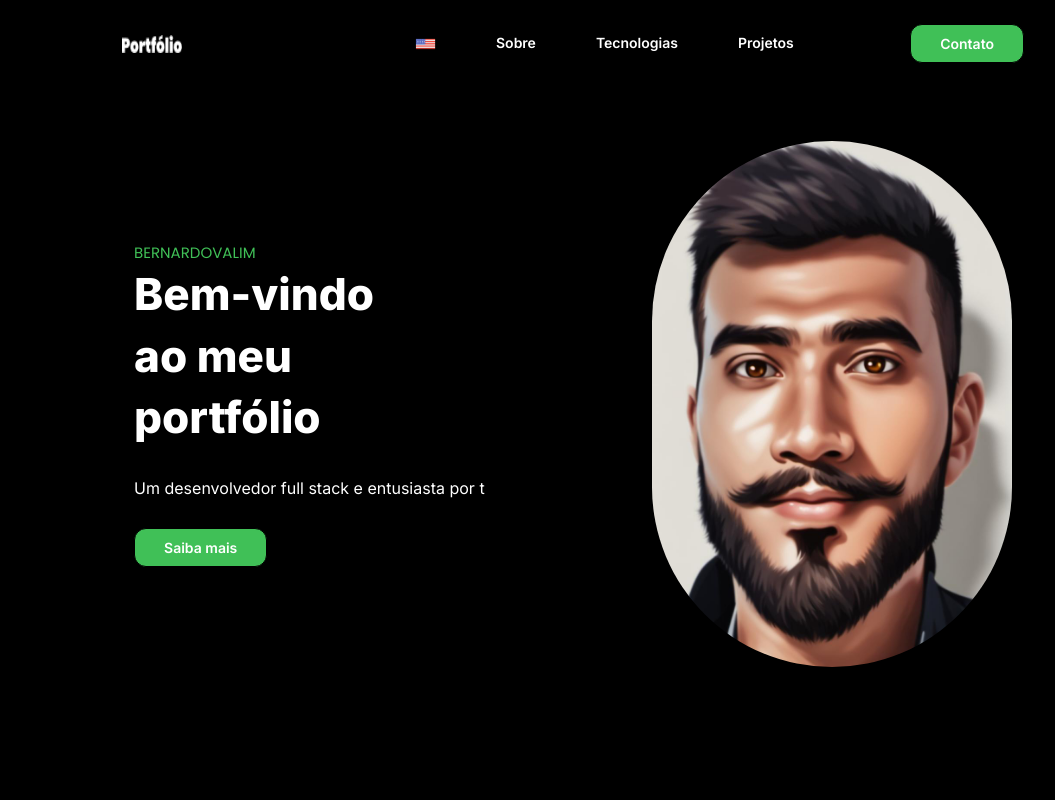
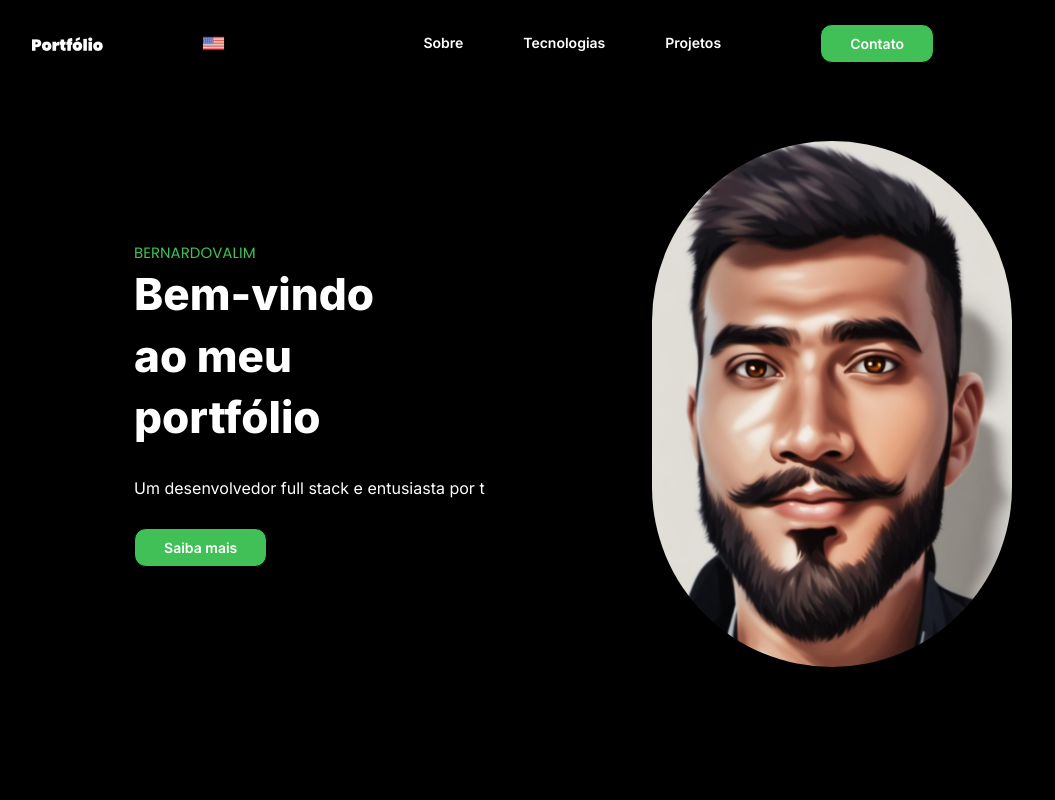
Before and after one commit to Kenzie-Academy-Brasil-Developers/m3-s1-entrega-portfolio-template_bervalim, a React (Vite) app: page / in a window 1280 px wide. Shown: the top 800 px of the page, without its empty margins (67-1122 px from the left). Built offline with nearby package versions, Linux system fonts and the light colour scheme.

Commit message:
feat/border-color

```diff
--- a/index.html
+++ b/index.html
@@ -5,7 +5,7 @@
     <link rel="icon" type="image/svg+xml" href="./src/assets/vite.svg" />
     <meta name="viewport" content="width=device-width, initial-scale=1.0" />
     <link
-      href="https://fonts.googleapis.com/css2?family=Inter:wght@400;600;800&family=Poppins&display=swap"
+      href="https://fonts.googleapis.com/css2?family=Inter:wght@400;600;800&family=Poppins&family=IBM+Plex+Sans&display=swap"
       rel="stylesheet"
     />
     <title>Portifólio</title>
--- a/src/components/Header/index.jsx
+++ b/src/components/Header/index.jsx
@@ -1,4 +1,5 @@
 import portfolio from "../../assets/portfolio.png";
+import Logo from "../../assets/logoB.png";
 import styles from "./style.module.css";
 import { useTranslation } from "react-i18next";
 import euaIcon from "../../assets/euaIcon.png";
@@ -12,16 +13,17 @@ export const Header = () => {
   const { currentLanguage, toggleLanguage } = useContext(LanguageContext);
 
   return (
-    <header>
+    <header className={styles.header}>
       <div className="container">
         <div className={styles.headerContent}>
-          <img src={portfolio} alt="Logo Portfólio"></img>
+          <img src={portfolio} alt="Logo B"></img>
+          <img
+            className={styles.Nation}
+            onClick={toggleLanguage}
+            src={currentLanguage === "en" ? brazilIcon : euaIcon}
+          />
           <div className={styles.iconCountry}></div>
           <div className={styles.links}>
-            <img
-              onClick={toggleLanguage}
-              src={currentLanguage === "en" ? brazilIcon : euaIcon}
-            />
             <a href="#AboutMe" className="nav">
               {t("Sobre")}
             </a>
--- a/src/components/Header/style.module.css
+++ b/src/components/Header/style.module.css
@@ -6,16 +6,28 @@
   gap: 1.25rem;
 }
 
+.header {
+  width: 100%;
+  max-width: 1100px;
+}
+.Nation {
+  width: 100%;
+  max-width: 23px;
+  cursor: pointer;
+}
 .links {
   display: flex;
   flex-direction: row;
   gap: 3.75rem;
 }
 
-.links > img {
-  width: 100%;
-  max-width: 21px;
-  cursor: pointer;
+.links > a {
+  color: var(--grey-scale2);
+}
+
+.links > a:hover {
+  text-decoration: underline;
+  text-decoration-color: var(--primary-color);
 }
 
 @media (min-width: 910px) {
@@ -24,9 +36,4 @@
     flex-direction: row;
     justify-content: space-between;
   }
-
-  .headerContent img {
-    width: 60px;
-    height: 18px;
-  }
 }
--- a/src/styles/globalstyles.css
+++ b/src/styles/globalstyles.css
@@ -5,6 +5,7 @@
   --grey-scale2: #ffffff;
   --font-primary: "Inter", sans-serif;
   --font-secondary: "Poppins", sans-serif;
+  --font-alternative: "IBM Plex Sans", sans-serif;
 }
 
 body {
```
Also changed, not shown: src/assets/logoB.png (added).
